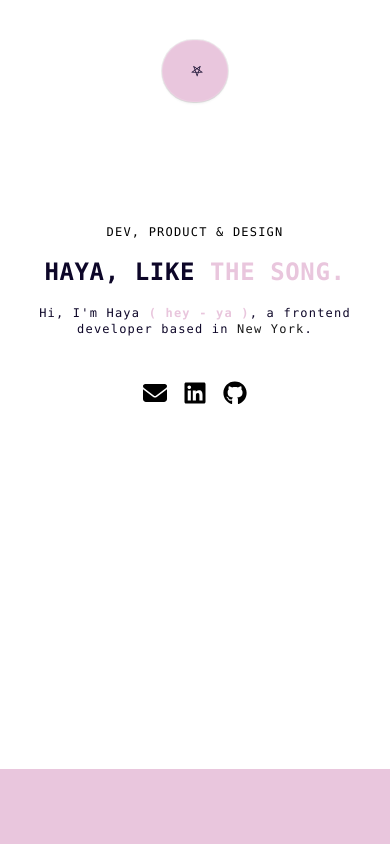
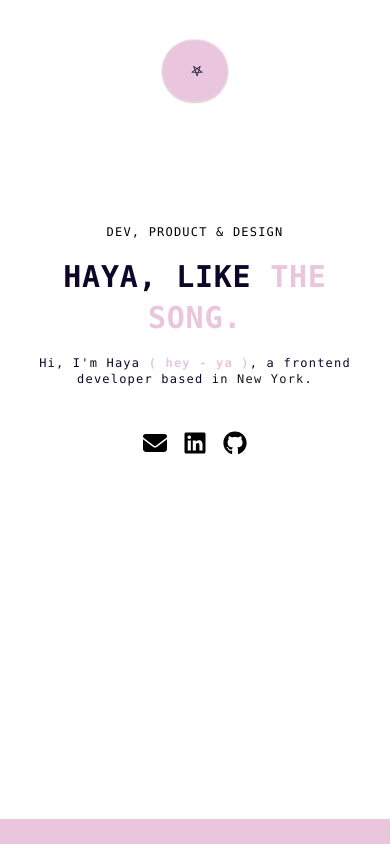
Before and after one commit to hayamaj/portfolio2, a Next.js app: page / in a window 390 px wide. Shown: the top 844 px of the page. Built offline with nearby package versions, Linux system fonts and the light colour scheme.

Commit message:
text size

```diff
--- a/components/Hero.tsx
+++ b/components/Hero.tsx
@@ -23,7 +23,7 @@ const Hero = () => {
         <div className="flex justify-center relative my-20 z-10">
             <div className="max-w-[89vw] md:max-w-2xl lg:max-w-[60vw] flex flex-col items-center justify-center">
                 <h2 className="uppercase tracking-widest text-xs text-center font-medium max-w-80 text-black">DEV, PRODUCT & DESIGN</h2>
-                <TextGenerateEffect className="text-center text-[40px] text-2xl md:text-6xl lg:text-6xl" words={'HAYA, LIKE THE SONG.'} />
+                <TextGenerateEffect className="text-center text-3xl md:text-6xl lg:text-6xl" words={'HAYA, LIKE THE SONG.'} />
                 <p className="text-center font-light tracking-widest md:tracking-wider mb-4 text-xs md:text-lg lg:text-xl text-[#0D0628] mt-4">Hi, I&apos;m Haya <span className="text-[#E9C6DD] font-bold">( hey - ya )</span>, a frontend developer based in <span className="text-neutral-900 font-medium">New York</span>.</p>
                 {/*<a href="#about"><MagicButton title="about" icon={<FaLocationArrow />} position= "right" />
                 </a>*/}
```
